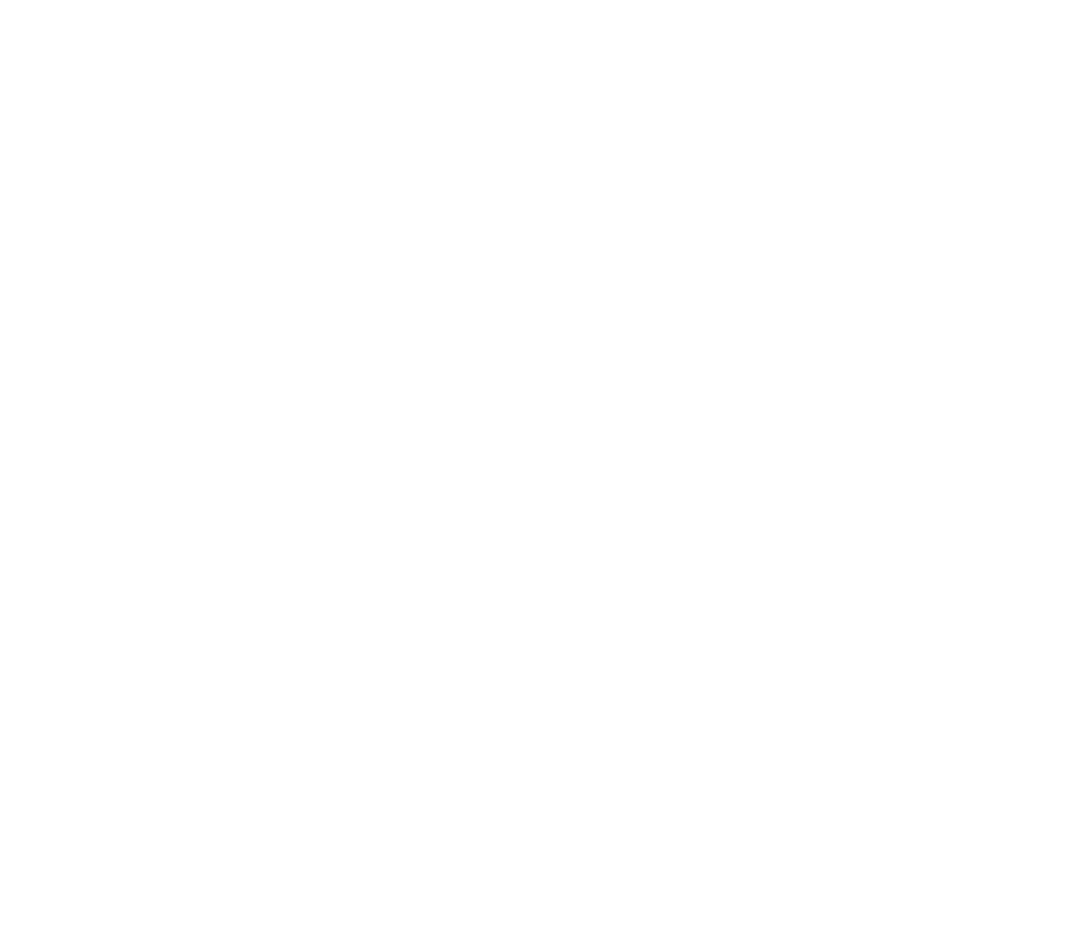
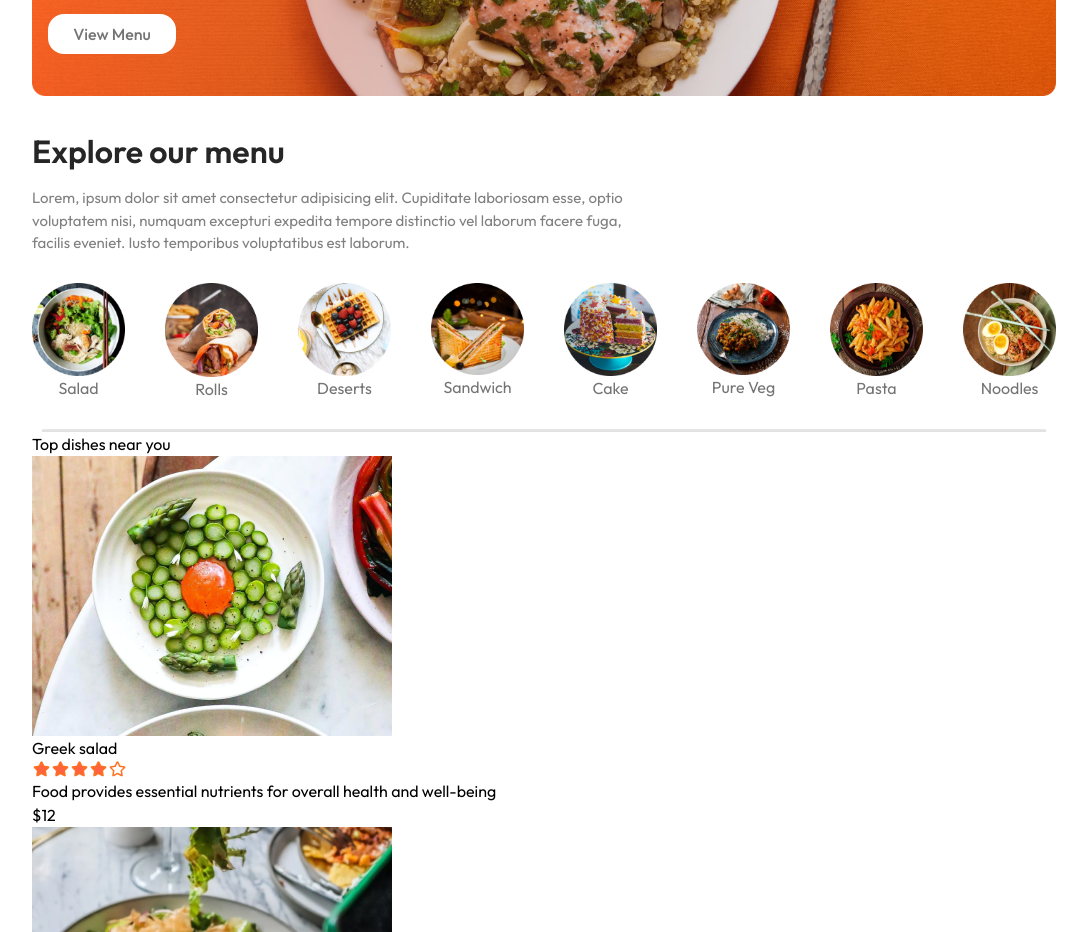
Before and after one commit to codeboy0704/restaurant_delivery_client, a React (Vite) app: page / in a window 1280 px wide. Shown: the part 440-1372 px from the top of the page, without its empty margins (96-1183 px from the left). Before the commit the page ends 800 px from the top, so only its background shows below. Built offline with nearby package versions, Linux system fonts and the light colour scheme.

Commit message:
menu added

```diff
--- a/src/App.css
+++ b/src/App.css
@@ -5,3 +5,16 @@
   background-size: contain;
   position: relative;
 }
+
+.no_scroll{
+  overflow-x: scroll;
+}
+
+.no_scroll::-webkit-scrollbar{
+  display: none;
+}
+
+.select{
+  border: 4px solid tomato;
+  padding: 2px;
+}
--- /dev/null
+++ b/src/components/ExploreMenu.jsx
@@ -0,0 +1,23 @@
+import React from 'react'
+import { menu_list } from '../assets/assets'
+function ExploreMenu({category, setCategory}) {
+  return (
+    <div className='flex flex-col gap-3' id='explore-menu'>
+        <h1 className='text-[#262626] font-semibold text-[32px]'>Explore our menu</h1>
+        <p className='max-w-[60%] text-[#808080] text-[15px]'>Lorem, ipsum dolor sit amet consectetur adipisicing elit. Cupiditate laboriosam esse, optio voluptatem nisi, numquam excepturi expedita tempore distinctio vel laborum facere fuga, facilis eveniet. Iusto temporibus voluptatibus est laborum.</p>
+        <div className='flex justify-between align-center gap-[40px] text-center no_scroll my-4'>
+            {menu_list.map((el,i)=> {
+                return (
+                    <div onClick={()=> setCategory(prev => prev === el.menu_name ? "All": el.menu_name)} key={i}>
+                        <img className={category === el.menu_name? "select w-[7.8vw] min-w-[80px] pointer rounded-[50%]" : "w-[7.8vw] min-w-[80px] pointer rounded-xl"} src={el.menu_image} alt="" />
+                        <p className='m-t-[10px] text-[#747474] pointer text-[1.4vw, 16px] '>{el.menu_name}</p>
+                    </div>
+                )
+            })}
+        </div>
+        <hr className='mx-[10px] h-[3px] bg-[#e2e2e2]' />
+    </div>
+  )
+}
+
+export default ExploreMenu
--- /dev/null
+++ b/src/components/FoodDisplay.jsx
@@ -0,0 +1,21 @@
+import React, { useContext } from 'react'
+import { StoreContext } from '../context/StoreContext'
+import FoodItem from './FoodItem'
+
+function FoodDisplay({category}) {
+    const {food_list} = useContext(StoreContext)
+  return (
+    <div className='food-display' id='food-display'>
+        <h2>Top dishes near you</h2>
+        <div className="food_display_list">
+            {food_list.map((food, i) => {
+                return (
+                    <FoodItem key={i} data={food}/>
+                )
+            })}
+        </div>
+    </div>
+  )
+}
+
+export default FoodDisplay
--- /dev/null
+++ b/src/components/FoodItem.jsx
@@ -0,0 +1,23 @@
+import React from 'react'
+import { assets } from '../assets/assets'
+
+function FoodItem({data}) {
+  const {id, name, price, description, image} = data
+  return (
+    <div>
+        <div>
+            <img src={image} alt="dish image" />
+        </div>
+        <div>
+            <div>
+                <p>{name}</p>
+                <img src={assets.rating_starts} alt="" />
+            </div>
+        </div>
+        <p>{description}</p>
+        <p>${price}</p>
+    </div>
+  )
+}
+
+export default FoodItem
--- /dev/null
+++ b/src/context/StoreContext.jsx
@@ -0,0 +1,17 @@
+import { createContext } from "react";
+import { food_list } from "../assets/assets";
+export const StoreContext = createContext(null)
+
+const StoreContextProvider = ({children}) => {
+    const contextValue = {
+        food_list
+    }
+
+    return (
+        <StoreContext.Provider value={contextValue}>
+            {children}
+        </StoreContext.Provider>
+    )
+}
+
+export default StoreContextProvider
--- a/src/main.jsx
+++ b/src/main.jsx
@@ -3,9 +3,12 @@ import ReactDOM from 'react-dom/client'
 import App from './App.jsx'
 import './index.css'
 import { BrowserRouter } from 'react-router-dom'
+import StoreContextProvider from './context/StoreContext.jsx'
 
 ReactDOM.createRoot(document.getElementById('root')).render(
   <BrowserRouter>
-    <App />
+    <StoreContextProvider>
+      <App />
+    </StoreContextProvider>
   </BrowserRouter>,
 )
--- a/src/pages/Home.jsx
+++ b/src/pages/Home.jsx
@@ -1,9 +1,15 @@
-import React from 'react'
+import React, { useState } from 'react'
+import Header from '../components/Header'
+import ExploreMenu from '../components/ExploreMenu'
+import FoodDisplay from '../components/FoodDisplay'
 
 function Home() {
+  const [category, setCategory] = useState("All")
   return (
     <div>
-
+        <Header />
+        <ExploreMenu category={category} setCategory={setCategory} />
+        <FoodDisplay category={category} />
     </div>
   )
 }
```
Also changed, not shown: src/index.css (line endings or trailing spaces).
